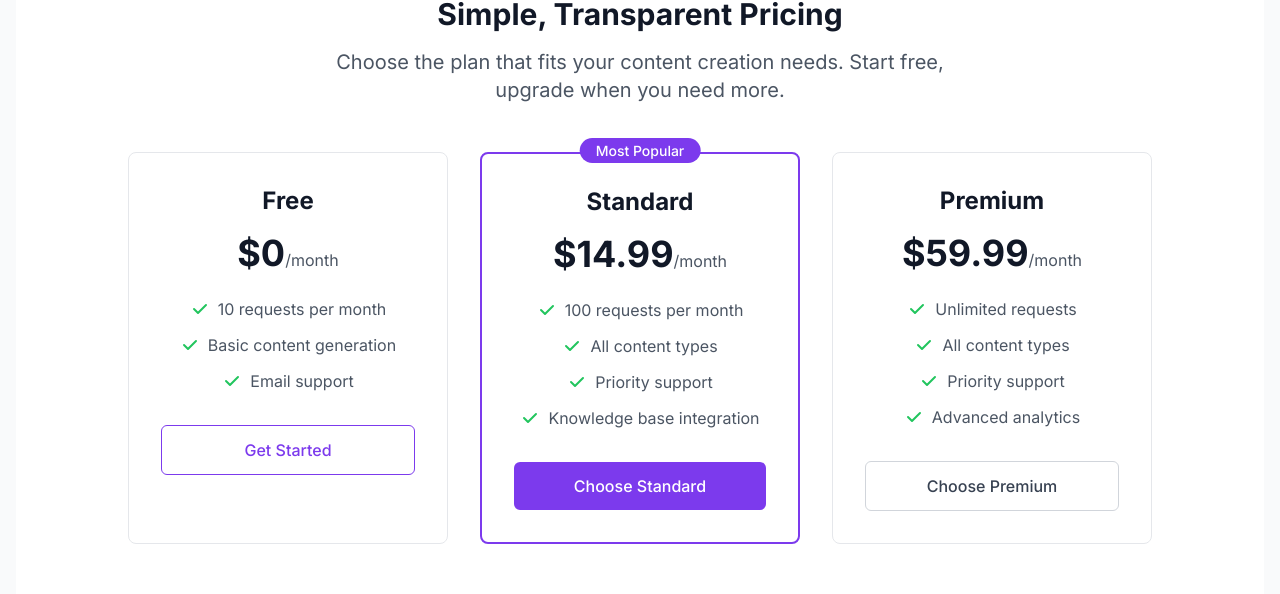
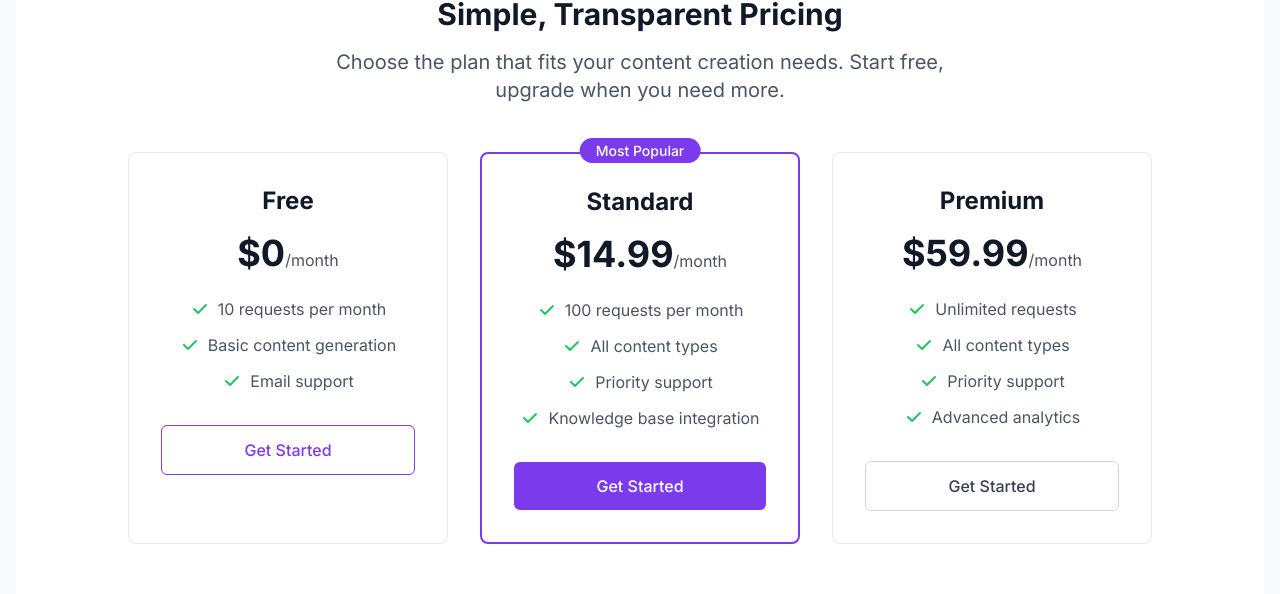
Before and after one commit to BlockonautAlchemist/AlkaForge, a Next.js app: page / in a window 1280 px wide. Shown: the part 984-1578 px from the top of the page. Built offline with nearby package versions, Linux system fonts and the light colour scheme; no server answers.

Commit message:
feat: add user-aware pricing and contextual homepage experience
- Highlight current subscription plan across all pricing cards
- Add one-click checkout for plan upgrades
- Show contextual CTAs based on user authentication status
- Prevent redundant signup prompts for logged-in users

```diff
--- a/src/app/page.tsx
+++ b/src/app/page.tsx
@@ -1,12 +1,52 @@
 'use client';
 
-import React from 'react';
+import React, { useState } from 'react';
 // @ts-ignore
 import Link from 'next/link';
 import Layout from '@/components/layout/Layout';
-import { FiFileText, FiCpu, FiTwitter, FiMessageSquare } from '@/lib/react-icons-compat';
+import { useSubscription } from '@/context/SubscriptionContext';
+import { useAuth } from '@/context/AuthContext';
+import { FiFileText, FiCpu, FiTwitter, FiMessageSquare, FiCheck } from '@/lib/react-icons-compat';
+import toast from 'react-hot-toast';
 
 export default function Home() {
+  const { subscription, createCheckoutSession } = useSubscription();
+  const { user } = useAuth();
+  const [isLoading, setIsLoading] = useState<string | null>(null);
+
+  const handleSubscribe = async (tier: 'STANDARD' | 'PREMIUM') => {
+    if (!user) {
+      toast.error('Please log in to subscribe to a plan');
+      return;
+    }
+
+    setIsLoading(tier);
+    try {
+      const url = await createCheckoutSession(tier);
+      window.location.href = url;
+    } catch (error) {
+      console.error('Subscription error:', error);
+      toast.error('Failed to start checkout process');
+    } finally {
+      setIsLoading(null);
+    }
+  };
+
+  const getCurrentPlanStatus = (planTier: string | null) => {
+    if (!user) return { isCurrent: false, buttonText: 'Get Started', buttonLink: '/signup' };
+
+    const userTier = subscription?.subscription_tier || 'FREE';
+
+    if (planTier === null && userTier === 'FREE') {
+      return { isCurrent: true, buttonText: 'Current Plan', buttonLink: null };
+    }
+    if (planTier === userTier) {
+      return { isCurrent: true, buttonText: 'Current Plan', buttonLink: null };
+    }
+
+    return { isCurrent: false, buttonText: planTier ? `Choose ${planTier.charAt(0) + planTier.slice(1).toLowerCase()}` : 'Get Started', buttonLink: planTier ? null : '/signup' };
+  };
+
   return (
     <Layout>
       {/* Hero Section */}
@@ -19,6 +59,25 @@ export default function Home() {
             Create stunning X posts, threads, replies, and Discord announcements with the help of AI.
           </p>
           <div className="flex flex-col sm:flex-row justify-center gap-4">
+            {user ? (
+              // Logged in user buttons
+              <>
+                <Link
+                  href="/dashboard"
+                  className="px-8 py-3 bg-primary-600 hover:bg-primary-700 text-white font-medium rounded-md shadow-md transition duration-300"
+                >
+                  Go to Dashboard
+                </Link>
+                <Link
+                  href="/generator"
+                  className="px-8 py-3 bg-gray-100 dark:bg-dark-300 hover:bg-gray-200 dark:hover:bg-dark-400 text-gray-800 dark:text-gray-200 font-medium rounded-md shadow-md transition duration-300"
+                >
+                  Create Content
+                </Link>
+              </>
+            ) : (
+              // Not logged in user buttons
+              <>
                 <Link
                   href="/signup"
                   className="px-8 py-3 bg-primary-600 hover:bg-primary-700 text-white font-medium rounded-md shadow-md transition duration-300"
@@ -31,6 +90,8 @@ export default function Home() {
                 >
                   Log In
                 </Link>
+              </>
+            )}
           </div>
         </div>
       </section>
@@ -103,7 +164,14 @@ export default function Home() {
 
           <div className="grid md:grid-cols-3 gap-8 max-w-5xl mx-auto">
             {/* Free Plan */}
-            <div className="border border-gray-200 dark:border-dark-300 rounded-lg p-8 text-center">
+            {(() => {
+              const planStatus = getCurrentPlanStatus(null);
+              return (
+            <div className={`rounded-lg p-8 text-center relative ${
+              planStatus.isCurrent
+                ? 'border-2 border-green-500 bg-green-50 dark:bg-green-900/20'
+                : 'border border-gray-200 dark:border-dark-300'
+            }`}>
               <h3 className="text-2xl font-bold text-gray-900 dark:text-white mb-4">Free</h3>
               <div className="mb-6">
                 <span className="text-4xl font-bold text-gray-900 dark:text-white">$0</span>
@@ -129,19 +197,55 @@ export default function Home() {
                   <span className="text-gray-600 dark:text-gray-300">Email support</span>
                 </li>
               </ul>
+              {planStatus.isCurrent && (
+                <div className="absolute -top-4 left-1/2 transform -translate-x-1/2">
+                  <span className="bg-green-500 text-white px-4 py-1 rounded-full text-sm font-medium flex items-center">
+                    <FiCheck className="mr-1" />
+                    Current Plan
+                  </span>
+                </div>
+              )}
+              {planStatus.isCurrent ? (
+                <button
+                  disabled
+                  className="w-full px-6 py-3 font-medium rounded-md bg-green-500 text-white cursor-not-allowed opacity-75"
+                >
+                  Current Plan
+                </button>
+              ) : planStatus.buttonLink ? (
                 <Link
-                href="/signup"
+                  href={planStatus.buttonLink}
                   className="w-full inline-block px-6 py-3 border border-primary-600 text-primary-600 font-medium rounded-md hover:bg-primary-50 dark:hover:bg-primary-900 transition duration-300"
                 >
-                Get Started
+                  {planStatus.buttonText}
                 </Link>
+              ) : null}
             </div>
+              );
+            })()}
 
             {/* Standard Plan */}
-            <div className="border-2 border-primary-600 rounded-lg p-8 text-center relative">
+            {(() => {
+              const planStatus = getCurrentPlanStatus('STANDARD');
+              return (
+            <div className={`rounded-lg p-8 text-center relative ${
+              planStatus.isCurrent
+                ? 'border-2 border-green-500 bg-green-50 dark:bg-green-900/20'
+                : 'border-2 border-primary-600'
+            }`}>
+              {planStatus.isCurrent && (
+                <div className="absolute -top-4 left-1/2 transform -translate-x-1/2">
+                  <span className="bg-green-500 text-white px-4 py-1 rounded-full text-sm font-medium flex items-center">
+                    <FiCheck className="mr-1" />
+                    Current Plan
+                  </span>
+                </div>
+              )}
+              {!planStatus.isCurrent && (
                 <div className="absolute -top-4 left-1/2 transform -translate-x-1/2">
                   <span className="bg-primary-600 text-white px-4 py-1 rounded-full text-sm font-medium">Most Popular</span>
                 </div>
+              )}
               <h3 className="text-2xl font-bold text-gray-900 dark:text-white mb-4">Standard</h3>
               <div className="mb-6">
                 <span className="text-4xl font-bold text-gray-900 dark:text-white">$14.99</span>
@@ -173,16 +277,35 @@ export default function Home() {
                   <span className="text-gray-600 dark:text-gray-300">Knowledge base integration</span>
                 </li>
               </ul>
-              <Link
-                href="/pricing"
-                className="w-full inline-block px-6 py-3 bg-primary-600 hover:bg-primary-700 text-white font-medium rounded-md transition duration-300"
+              {planStatus.isCurrent ? (
+                <button
+                  disabled
+                  className="w-full px-6 py-3 font-medium rounded-md bg-green-500 text-white cursor-not-allowed opacity-75"
                 >
-                Choose Standard
-              </Link>
+                  Current Plan
+                </button>
+              ) : (
+                <button
+                  onClick={() => handleSubscribe('STANDARD')}
+                  disabled={isLoading === 'STANDARD'}
+                  className="w-full px-6 py-3 bg-primary-600 hover:bg-primary-700 text-white font-medium rounded-md transition duration-300 disabled:opacity-50"
+                >
+                  {isLoading === 'STANDARD' ? 'Processing...' : planStatus.buttonText}
+                </button>
+              )}
             </div>
+              );
+            })()}
 
             {/* Premium Plan */}
-            <div className="border border-gray-200 dark:border-dark-300 rounded-lg p-8 text-center">
+            {(() => {
+              const planStatus = getCurrentPlanStatus('PREMIUM');
+              return (
+            <div className={`rounded-lg p-8 text-center relative ${
+              planStatus.isCurrent
+                ? 'border-2 border-green-500 bg-green-50 dark:bg-green-900/20'
+                : 'border border-gray-200 dark:border-dark-300'
+            }`}>
               <h3 className="text-2xl font-bold text-gray-900 dark:text-white mb-4">Premium</h3>
               <div className="mb-6">
                 <span className="text-4xl font-bold text-gray-900 dark:text-white">$59.99</span>
@@ -214,13 +337,33 @@ export default function Home() {
                   <span className="text-gray-600 dark:text-gray-300">Advanced analytics</span>
                 </li>
               </ul>
-              <Link
-                href="/pricing"
-                className="w-full inline-block px-6 py-3 border border-gray-300 dark:border-dark-300 text-gray-700 dark:text-gray-300 font-medium rounded-md hover:bg-gray-50 dark:hover:bg-dark-300 transition duration-300"
+              {planStatus.isCurrent && (
+                <div className="absolute -top-4 left-1/2 transform -translate-x-1/2">
+                  <span className="bg-green-500 text-white px-4 py-1 rounded-full text-sm font-medium flex items-center">
+                    <FiCheck className="mr-1" />
+                    Current Plan
+                  </span>
+                </div>
+              )}
+              {planStatus.isCurrent ? (
+                <button
+                  disabled
+                  className="w-full px-6 py-3 font-medium rounded-md bg-green-500 text-white cursor-not-allowed opacity-75"
                 >
-                Choose Premium
-              </Link>
+                  Current Plan
+                </button>
+              ) : (
+                <button
+                  onClick={() => handleSubscribe('PREMIUM')}
+                  disabled={isLoading === 'PREMIUM'}
+                  className="w-full px-6 py-3 border border-gray-300 dark:border-dark-300 text-gray-700 dark:text-gray-300 font-medium rounded-md hover:bg-gray-50 dark:hover:bg-dark-300 transition duration-300 disabled:opacity-50"
+                >
+                  {isLoading === 'PREMIUM' ? 'Processing...' : planStatus.buttonText}
+                </button>
+              )}
             </div>
+              );
+            })()}
           </div>
 
           <div className="text-center mt-12">
@@ -237,6 +380,29 @@ export default function Home() {
       {/* CTA Section */}
       <section className="py-16 bg-primary-600 dark:bg-primary-800">
         <div className="container mx-auto px-4 text-center">
+          {user ? (
+            <>
+              <h2 className="text-3xl font-bold text-white mb-6">Ready to Create Amazing Content?</h2>
+              <p className="text-xl text-primary-100 max-w-2xl mx-auto mb-8">
+                You're all set! Start creating stunning content with the power of AI.
+              </p>
+              <div className="flex flex-col sm:flex-row justify-center gap-4">
+                <Link
+                  href="/generator"
+                  className="px-8 py-3 bg-white hover:bg-gray-100 text-primary-600 font-medium rounded-md shadow-md transition duration-300"
+                >
+                  Start Creating
+                </Link>
+                <Link
+                  href="/dashboard"
+                  className="px-8 py-3 border border-white text-white hover:bg-white hover:text-primary-600 font-medium rounded-md transition duration-300"
+                >
+                  View Dashboard
+                </Link>
+              </div>
+            </>
+          ) : (
+            <>
               <h2 className="text-3xl font-bold text-white mb-6">Ready to Transform Your Content Creation?</h2>
               <p className="text-xl text-primary-100 max-w-2xl mx-auto mb-8">
                 Join thousands of content creators who are saving time and producing better content with AlkaForge.
@@ -247,6 +413,8 @@ export default function Home() {
               >
                 Get Started Today
               </Link>
+            </>
+          )}
         </div>
       </section>
     </Layout>
--- a/src/app/pricing/page.tsx
+++ b/src/app/pricing/page.tsx
@@ -30,6 +30,21 @@ export default function PricingPage() {
     } finally {
       setIsLoading(null);
     }
+  };
+
+  const getCurrentPlanStatus = (planTier: string | null) => {
+    if (!user) return { isCurrent: false, buttonText: 'Get Started Free', buttonLink: '/signup' };
+
+    const userTier = subscription?.subscription_tier || 'FREE';
+
+    if (planTier === null && userTier === 'FREE') {
+      return { isCurrent: true, buttonText: 'Current Plan', buttonLink: null };
+    }
+    if (planTier === userTier) {
+      return { isCurrent: true, buttonText: 'Current Plan', buttonLink: null };
+    }
+
+    return { isCurrent: false, buttonText: planTier ? `Choose ${planTier.charAt(0) + planTier.slice(1).toLowerCase()}` : 'Get Started Free', buttonLink: planTier ? null : '/signup' };
   };
 
   const plans = [
@@ -130,16 +145,28 @@ export default function PricingPage() {
       <section className="py-16 bg-white dark:bg-dark-100">
         <div className="container mx-auto px-4">
           <div className="grid md:grid-cols-3 gap-8 max-w-6xl mx-auto">
-            {plans.map((plan, index) => (
+            {plans.map((plan, index) => {
+              const planStatus = getCurrentPlanStatus(plan.tier);
+              return (
               <div
                 key={plan.name}
                 className={`relative rounded-2xl p-8 ${
-                  plan.popular
+                  planStatus.isCurrent
+                    ? 'border-2 border-green-500 shadow-2xl bg-green-50 dark:bg-green-900/20'
+                    : plan.popular
                     ? 'border-2 border-primary-600 shadow-2xl scale-105'
                     : 'border border-gray-200 dark:border-dark-300 shadow-lg'
                 } bg-white dark:bg-dark-200`}
               >
-                {plan.popular && (
+                {planStatus.isCurrent && (
+                  <div className="absolute -top-4 left-1/2 transform -translate-x-1/2">
+                    <span className="bg-green-500 text-white px-6 py-2 rounded-full text-sm font-medium flex items-center">
+                      <FiCheck className="mr-1" />
+                      Current Plan
+                    </span>
+                  </div>
+                )}
+                {!planStatus.isCurrent && plan.popular && (
                   <div className="absolute -top-4 left-1/2 transform -translate-x-1/2">
                     <span className="bg-gradient-to-r from-primary-600 to-primary-700 text-white px-6 py-2 rounded-full text-sm font-medium flex items-center">
                       <FiStar className="mr-1" />
@@ -190,16 +217,23 @@ export default function PricingPage() {
                 )}
 
                 <div className="mt-auto">
-                  {plan.buttonLink ? (
+                  {planStatus.isCurrent ? (
+                    <button
+                      disabled
+                      className="w-full px-6 py-3 font-medium rounded-lg bg-green-500 text-white cursor-not-allowed opacity-75"
+                    >
+                      Current Plan
+                    </button>
+                  ) : planStatus.buttonLink ? (
                     <Link
-                      href={plan.buttonLink}
+                      href={planStatus.buttonLink}
                       className={`w-full inline-block text-center px-6 py-3 font-medium rounded-lg transition duration-300 ${
                         plan.popular
                           ? 'bg-primary-600 hover:bg-primary-700 text-white'
                           : 'border border-primary-600 text-primary-600 hover:bg-primary-50 dark:hover:bg-primary-900'
                       }`}
                     >
-                      {plan.buttonText}
+                      {planStatus.buttonText}
                     </Link>
                   ) : (
                     <button
@@ -211,12 +245,13 @@ export default function PricingPage() {
                           : 'border border-primary-600 text-primary-600 hover:bg-primary-50 dark:hover:bg-primary-900 disabled:opacity-50'
                       }`}
                     >
-                      {isLoading === plan.tier ? 'Processing...' : plan.buttonText}
+                      {isLoading === plan.tier ? 'Processing...' : planStatus.buttonText}
                     </button>
                   )}
                 </div>
               </div>
-            ))}
+              );
+            })}
           </div>
         </div>
       </section>
```
Also changed, not shown: src/app/dashboard/page.tsx (+10 -4 lines). Lines whose indentation alone changed are shown as unchanged.
